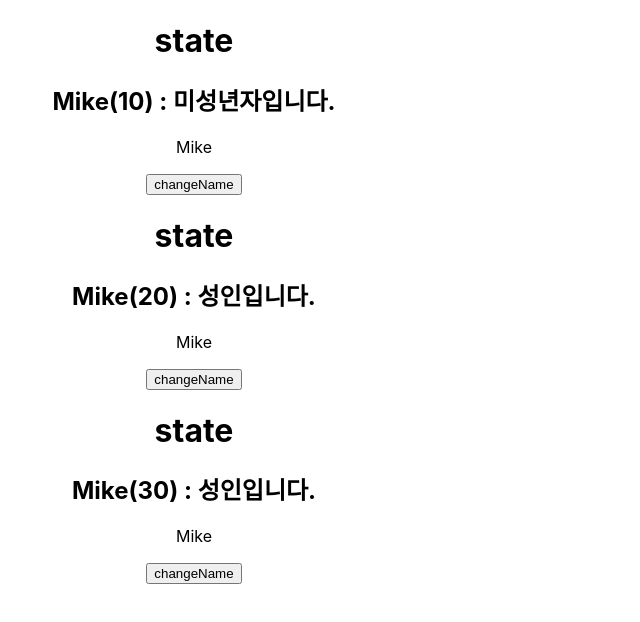
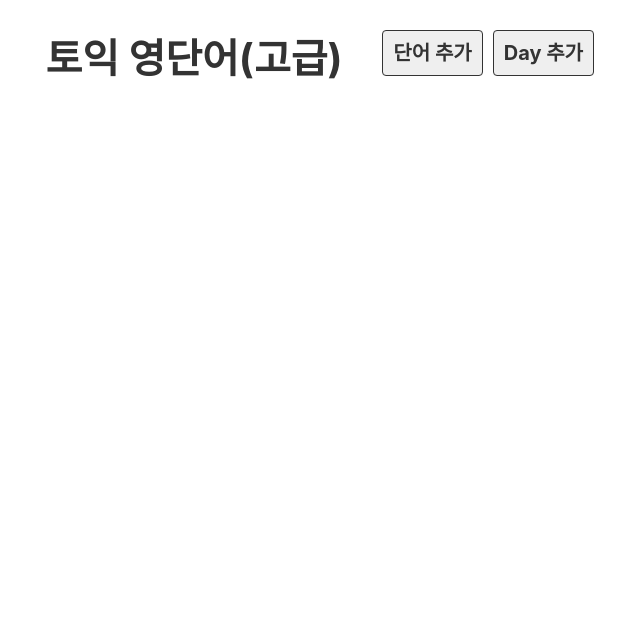
Before and after one commit to yangjgTest/reactVocabulary, a React (Create React App) app: page / in a window 1280 px wide. Shown: the top 622 px of the page, without its empty margins (446-1086 px from the left). Built offline with nearby package versions, Linux system fonts and the light colour scheme.

Commit message:
태그 추가

```diff
--- a/src/App.js
+++ b/src/App.js
@@ -1,15 +1,11 @@
 
 import './App.css';
-import Hello from './component/Hello';
-import Welcome from './component/Welcome';
-import style from './App.module.css'
+import Header from './component/Header';
 
 function App() {
   return (
     <div className="App">
-      <Hello age ={10}/>
-      <Hello age ={20}/>
-      <Hello age ={30}/>
+      <Header/>
     </div>
 
 
--- /dev/null
+++ b/src/component/Header.js
@@ -0,0 +1,18 @@
+export default function Header(){
+    return (<div className="header">
+    <h1>
+        <a href="/">토익 영단어(고급)</a>
+    </h1>
+
+    <div className="menu">
+        <a href = "#x" className="link">
+            단어 추가
+        </a>
+        <a href = "#" className="link">
+            Day 추가
+        </a>
+    </div>
+
+</div>
+  );
+}
--- a/src/component/Hello.js
+++ /dev/null
@@ -1,37 +0,0 @@
-// const Hello = function(){
-//     <p>Hello</p>
-// }
-
-import World from "./World";
-import styles from "./Hello.module.css"
-import { useState } from "react";
-import UserName from "./UserName";
-
-// export default Hello;
-
-export default function Hello({age}){
-    // let name ="Mike";
-
-    const [name, setName] = useState("Mike");
-
-    const msg = age > 19 ? "성인입니다." : "미성년자입니다.";
-
-    function changeName(){
-        const newName = name == "Mike" ? "Jame" : "Mike";
-        setName(newName)
-
-    }
-    return (
-    <div>
-        <h1>state</h1>
-        <h2 id = "name">{name}({age}) : {msg}</h2>
-
-        <UserName name ={name} />
-        <button onClick={() => {
-            setName(name === "Mike" ? "Jame" : "Mike");
-
-            console.log(age)
-        }}>changeName</button>
-    </div>
-     );
-}
--- a/src/component/Hello.module.css
+++ /dev/null
@@ -1,7 +0,0 @@
-
-.box{
-    width: 500 px;
-    height: 200px;
-    background-color: blue;
-
-  }
--- a/src/component/UserName.js
+++ /dev/null
@@ -1,3 +0,0 @@
-export default function UserName({name}){
-    return <p>{name}</p>
-}
--- a/src/component/Welcome.js
+++ /dev/null
@@ -1,3 +0,0 @@
-export default function Welcome(){
-    return <h1>Welcome</h1>
-}
--- a/src/component/World.js
+++ /dev/null
@@ -1,3 +0,0 @@
-export default function World(){
-    return <h3>World</h3>;
-}
--- a/src/index.css
+++ b/src/index.css
@@ -1,13 +1,132 @@
 body {
   margin: 0;
-  font-family: -apple-system, BlinkMacSystemFont, 'Segoe UI', 'Roboto', 'Oxygen',
-    'Ubuntu', 'Cantarell', 'Fira Sans', 'Droid Sans', 'Helvetica Neue',
+  font-family: -apple-system, BlinkMacSystemFont, "Segoe UI", "Roboto", "Oxygen",
+    "Ubuntu", "Cantarell", "Fira Sans", "Droid Sans", "Helvetica Neue",
     sans-serif;
   -webkit-font-smoothing: antialiased;
   -moz-osx-font-smoothing: grayscale;
+  font-size: 20px;
+}
+
+ol,
+ul {
+  margin: 0;
+  padding: 0;
+  list-style: none;
 }
 
 code {
-  font-family: source-code-pro, Menlo, Monaco, Consolas, 'Courier New',
+  font-family: source-code-pro, Menlo, Monaco, Consolas, "Courier New",
     monospace;
 }
+
+a {
+  text-decoration: none;
+  color: #333;
+}
+
+.App {
+  width: 800px;
+  margin: 0 auto;
+}
+
+.header {
+  position: relative;
+}
+
+.header .menu {
+  position: absolute;
+  top: 10px;
+  right: 0;
+}
+
+.header .link {
+  border: 1px solid #333;
+  padding: 10px;
+  margin-left: 10px;
+  background-color: #efefef;
+  font-weight: bold;
+  border-radius: 4px;
+}
+
+.list_day {
+  display: flex;
+  flex-wrap: wrap;
+}
+
+.list_day li {
+  flex: 20% 0 0;
+  box-sizing: border-box;
+  padding: 10px;
+}
+
+.list_day a {
+  display: block;
+  padding: 20px 0;
+  font-weight: bold;
+  color: #fff;
+  text-align: center;
+  border-radius: 10px;
+  background-color: dodgerblue;
+}
+
+table {
+  border-collapse: collapse;
+  width: 100%;
+}
+table td {
+  width: 25%;
+  height: 70px;
+  border: 1px solid #ccc;
+  text-align: center;
+  font-size: 26px;
+}
+
+table td:first-child {
+  width: 10%;
+}
+
+.off td {
+  background: #eee;
+  color: #ccc;
+}
+
+.btn_del {
+  margin-left: 10px;
+  color: #fff;
+  background-color: firebrick;
+}
+
+button {
+  padding: 10px;
+  font-weight: bold;
+  font-size: 18px;
+  cursor: pointer;
+  border: 0 none;
+  border-radius: 6px;
+  padding: 10px 20px;
+  color: #fff;
+  background-color: dodgerblue;
+}
+
+.input_area {
+  margin-bottom: 10px;
+}
+
+.input_area label {
+  display: block;
+  margin-bottom: 10px;
+}
+
+.input_area input {
+  width: 400px;
+  height: 40px;
+  font-size: 20px;
+  padding: 0 10px;
+}
+
+.input_area select {
+  width: 400px;
+  height: 40px;
+  font-size: 20px;
+}
```
